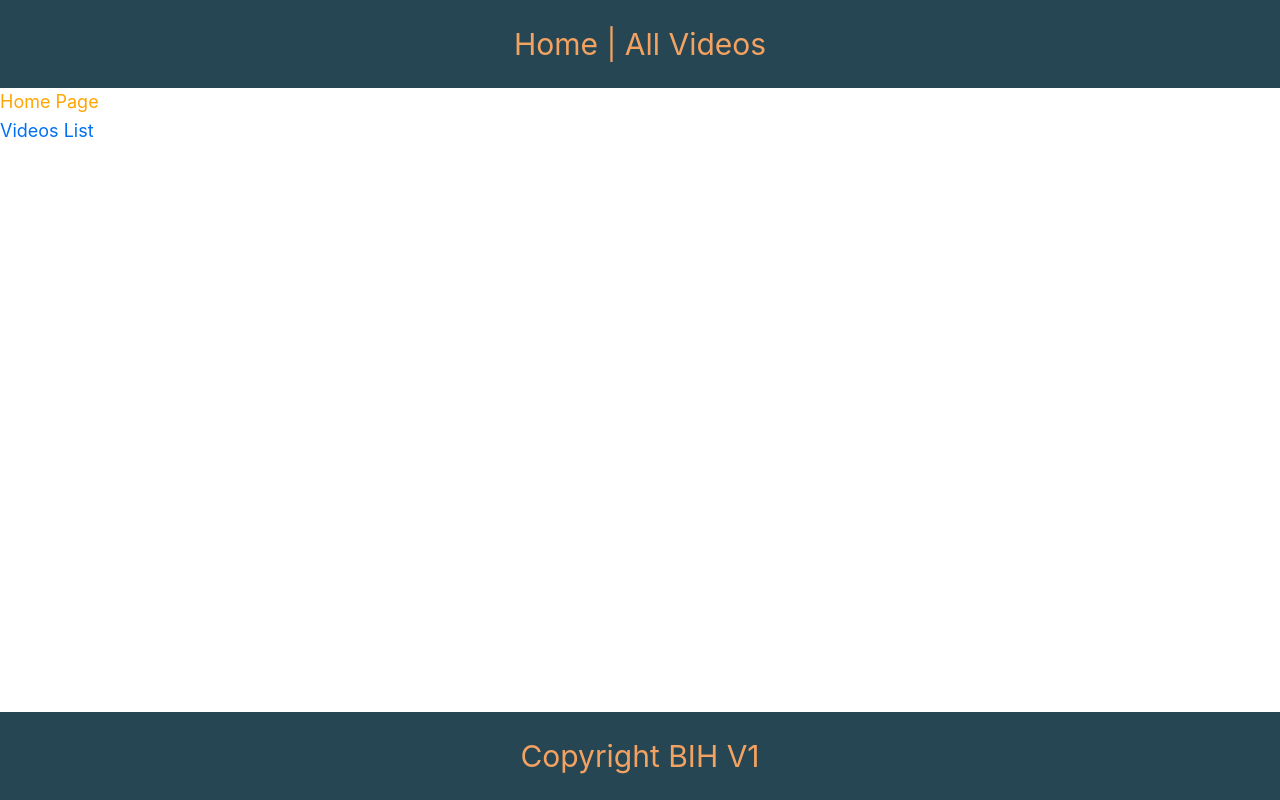
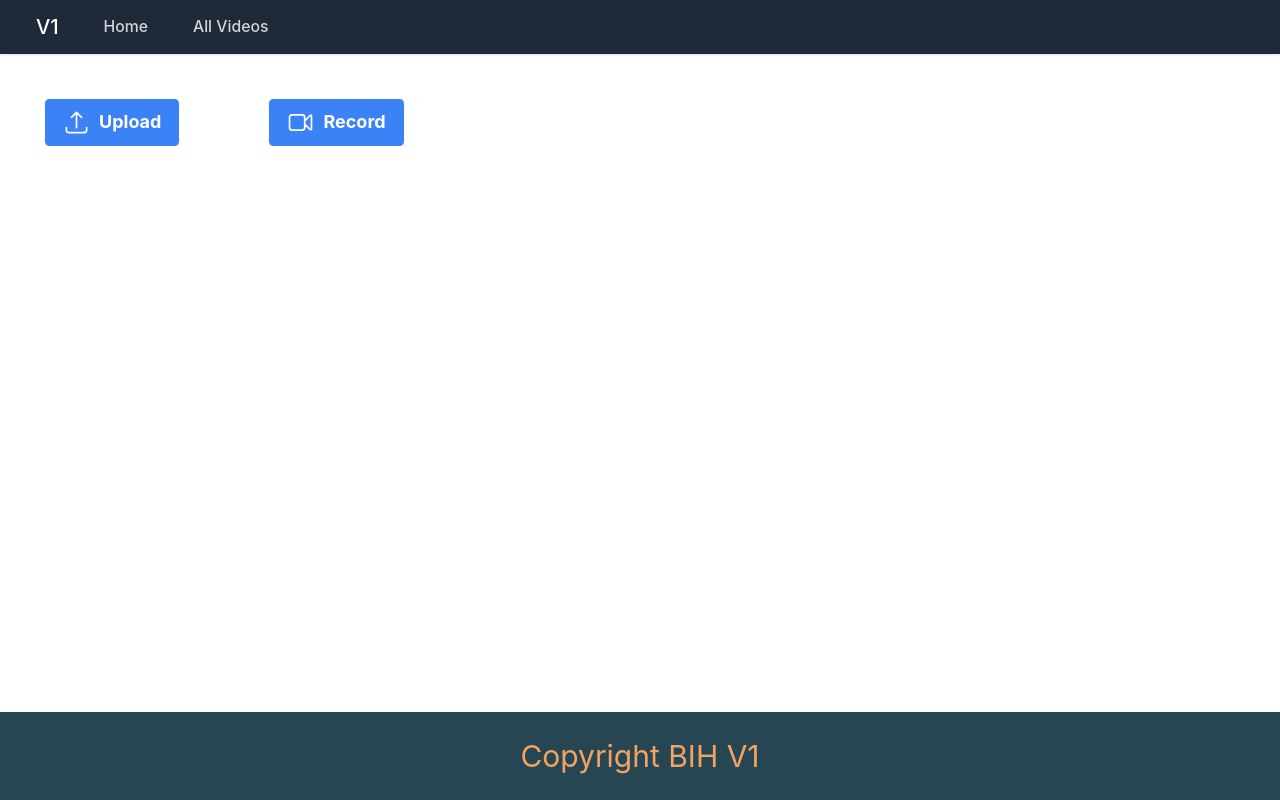
Before and after one commit to nontech/V1, a Next.js app: page / in a window 1280 px wide. Built offline with nearby package versions, Linux system fonts and the light colour scheme.

Commit message:
Style: buttons added on home page and all videos page

```diff
--- a/components/VideosListTable.js
+++ b/components/VideosListTable.js
@@ -4,6 +4,7 @@ import Events from 'components/Events';
 
 export default function VideosListTable({ videos }) {
   return (
+    <div class="p-10">
     <table class="min-w-full divide-y divide-gray-200">
       <thead>
         <tr>
@@ -59,5 +60,6 @@ export default function VideosListTable({ videos }) {
         )})}
       </tbody>
     </table>
+   </div>
   )
 }
--- a/components/layout/Header.js
+++ b/components/layout/Header.js
@@ -1,5 +1,19 @@
+import Link from 'next/link'
+
 export default function Header() {
   return (
-    <div className="layout-header">Home | All Videos</div>
+    <nav class="bg-gray-800 shadow h-12">
+      <div class="max-w-7xl mx-auto px-2 sm:px-6 lg:px-8 flex items-center h-full">
+        <div class="flex-shrink-0 w-12">
+          <div href="#" class="text-white text-lg font-medium">V1</div>
+        </div>
+        <div class="hidden sm:block">
+          <div class="flex space-x-4 items-center">
+            <Link href="/" class="text-gray-300 hover:bg-gray-700 hover:text-white px-3 py-2 rounded-md text-sm font-medium">Home</Link>
+            <Link href="/videos" class="text-gray-300 hover:bg-gray-700 hover:text-white px-3 py-2 rounded-md text-sm font-medium">All Videos</Link>
+          </div>
+        </div>
+      </div>
+    </nav>
   )
 }
--- a/pages/index.js
+++ b/pages/index.js
@@ -2,9 +2,19 @@ import Link from 'next/link';
 
 function HomePage({ data }) {
   return (
-    <div>
-      <h2>Home Page</h2>
-      <Link href="/videos">Videos List</Link>
+    <div class="flex">
+      <button class="bg-blue-500 hover:bg-blue-700 text-white font-bold py-2 px-4 rounded flex items-center m-10">
+        <svg xmlns="http://www.w3.org/2000/svg" fill="none" viewBox="0 0 24 24" stroke-width="1.5" stroke="currentColor" class="w-6 h-6 mr-2">
+        <path stroke-linecap="round" stroke-linejoin="round" d="M3 16.5v2.25A2.25 2.25 0 005.25 21h13.5A2.25 2.25 0 0021 18.75V16.5m-13.5-9L12 3m0 0l4.5 4.5M12 3v13.5" />
+      </svg>
+        Upload
+      </button>
+      <button class="bg-blue-500 hover:bg-blue-700 text-white font-bold py-2 px-4 rounded flex items-center m-10">
+        <svg xmlns="http://www.w3.org/2000/svg" fill="none" viewBox="0 0 24 24" stroke-width="1.5" stroke="currentColor" class="w-6 h-6 mr-2">
+        <path stroke-linecap="round" d="M15.75 10.5l4.72-4.72a.75.75 0 011.28.53v11.38a.75.75 0 01-1.28.53l-4.72-4.72M4.5 18.75h9a2.25 2.25 0 002.25-2.25v-9a2.25 2.25 0 00-2.25-2.25h-9A2.25 2.25 0 002.25 7.5v9a2.25 2.25 0 002.25 2.25z" />
+        </svg>
+        Record
+      </button>
     </div>
   );
 }
--- a/pages/videos/[id].js
+++ b/pages/videos/[id].js
@@ -30,7 +30,6 @@ export default function Video({ video }) {
 
   return (
     <div>
-      <Link href='/videos'>Back to Videos List</Link>
       <p>{video.title}</p>
       <p>{video.author}</p>
     </div>
--- a/pages/videos/index.js
+++ b/pages/videos/index.js
@@ -31,8 +31,17 @@ export async function getServerSideProps() {
 export default function VideosList({ videos }) {
   return (
     <div>
-      <Link href="/">Back To Home</Link>
+      <h1 class="mt-10 ml-10">All Videos</h1>
       <VideosListTable videos={videos} />
+      <div class="mt-20 ml-5">
+        <button class="bg-blue-500 hover:bg-blue-700 text-white font-bold py-2 px-4 rounded mr-20 ml-10">
+          Analyze with AI
+        </button>
+
+        <button class="bg-green-500 hover:bg-green-700 text-white font-bold py-2 px-4 rounded">
+          Share with Doctor
+        </button>
+      </div>
     </div>
   );
 }
```
